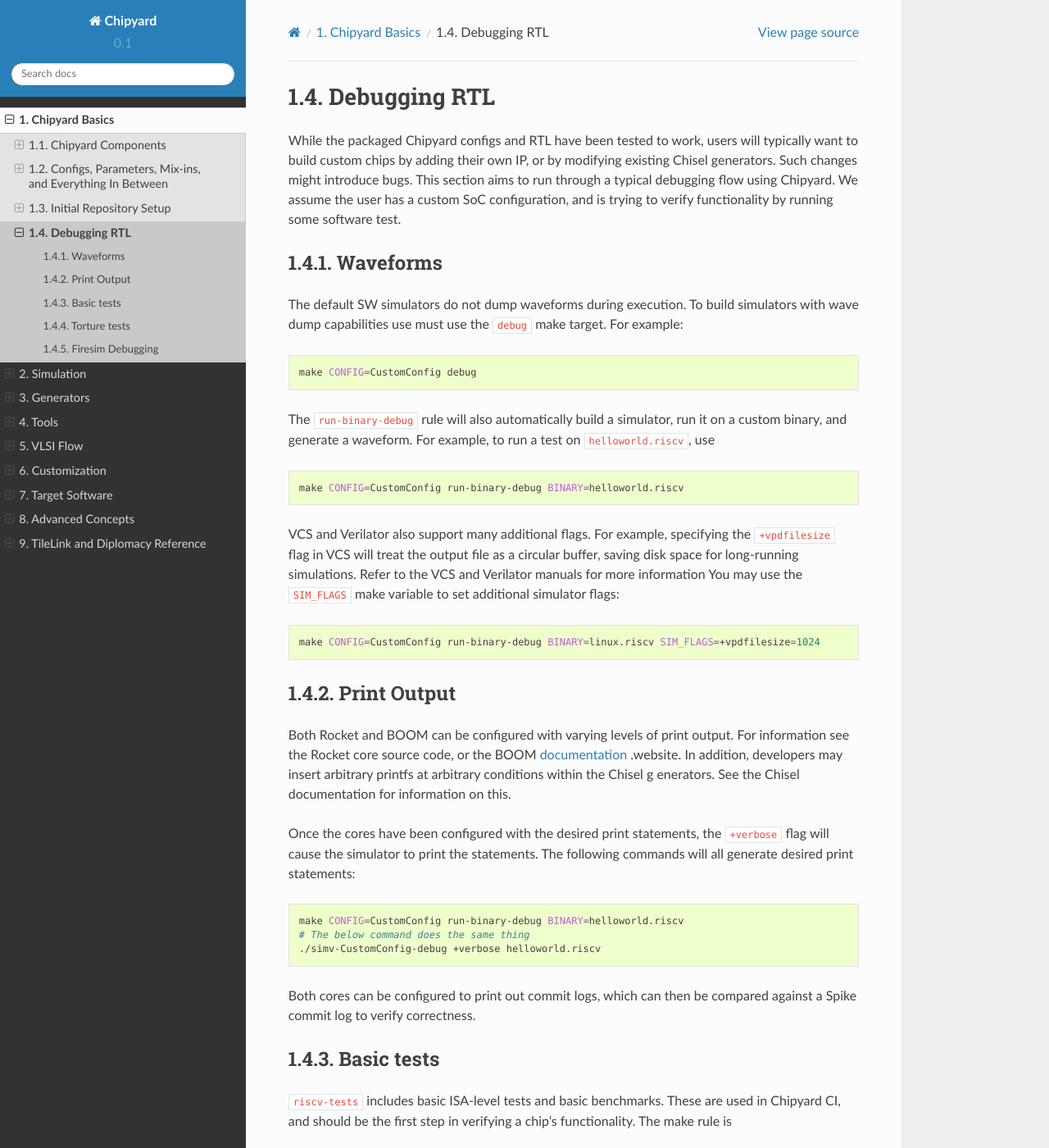
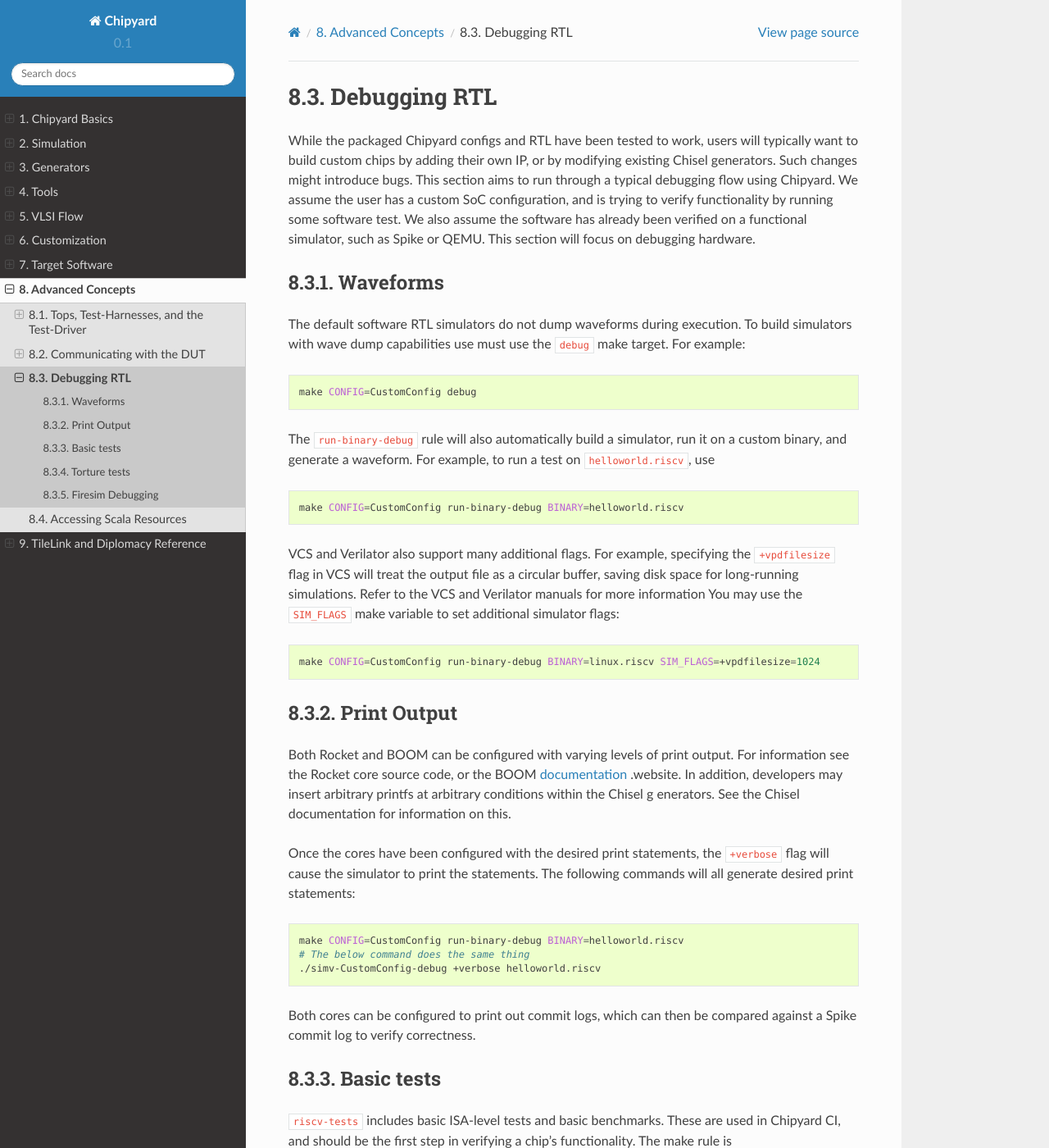
Before and after one commit to ucb-bar/chipyard, a Sphinx documentation site: the page built from docs/Advanced-Concepts/Debugging-RTL.rst, in a window 1280 px wide and 1400 px high. Shown: the whole window at 82% size. Built offline with Sphinx 7.4.7 and the Read the Docs theme 2.0.0, drawn with Linux system fonts in a browser that asks for light colours; some of the changed text lies outside the part shown.

Commit message:
[docs][ci skip] Address comments

```diff
--- a/docs/Chipyard-Basics/Debugging-RTL.rst
+++ b/docs/Advanced-Concepts/Debugging-RTL.rst
@@ -7,13 +7,16 @@
 bugs. This section aims to run through a typical debugging flow
 using Chipyard. We assume the user has a custom SoC configuration,
 and is trying to verify functionality by running some software test.
+We also assume the software has already been verified on a functional
+simulator, such as Spike or QEMU. This section will focus on debugging
+hardware.
 
 Waveforms
 ---------------------------
 
-The default SW simulators do not dump waveforms during execution. To build
-simulators with wave dump capabilities use must use the ``debug`` make target.
-For example:
+The default software RTL simulators do not dump waveforms during execution.
+To build simulators with wave dump capabilities use must use the ``debug``
+make target. For example:
 
 .. code-block:: shell
 
--- a/docs/Advanced-Concepts/index.rst
+++ b/docs/Advanced-Concepts/index.rst
@@ -10,4 +10,5 @@
 
    Top-Testharness
    Chip-Communication
+   Debugging-RTL
    Resources
--- a/docs/Chipyard-Basics/index.rst
+++ b/docs/Chipyard-Basics/index.rst
@@ -18,4 +18,3 @@
    Chipyard-Components
    Configs-Parameters-Mixins
    Initial-Repo-Setup
-   Debugging-RTL
```
Also changed, not shown: other parts of docs/Advanced-Concepts/Debugging-RTL.rst (+2 -1 lines).
